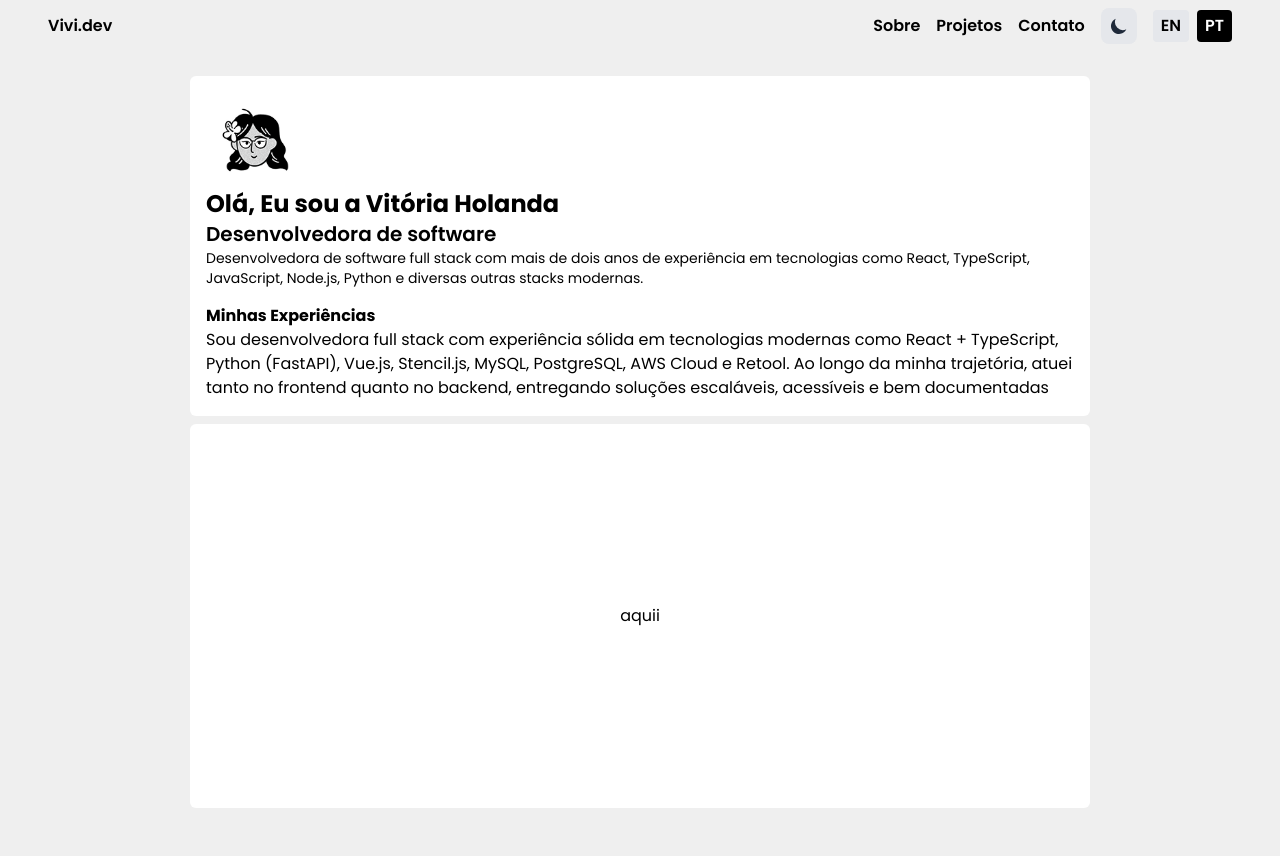
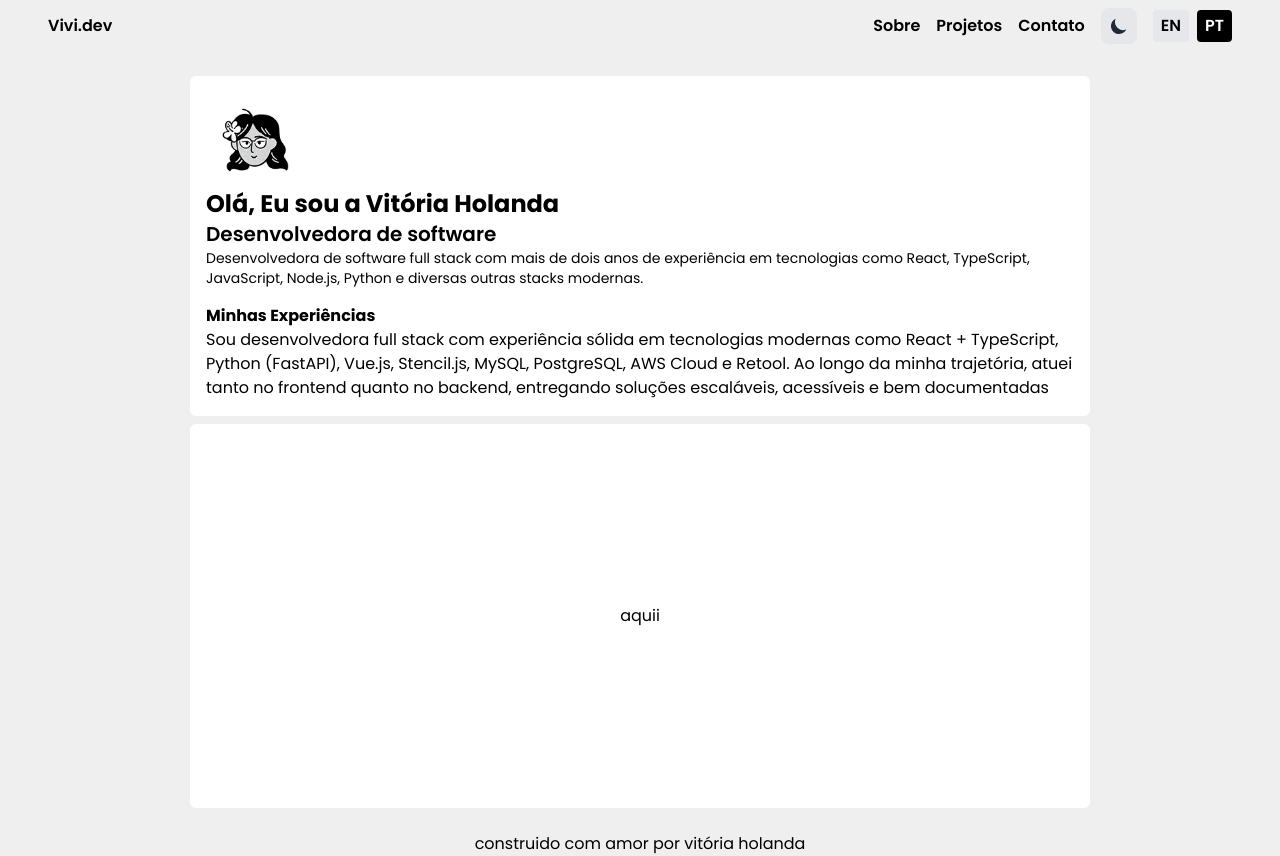
Before and after one commit to vitoriacst/vivi.dev, a Next.js app: page / in a window 1280 px wide. Before the commit the page ends 832 px from the top, so only its background shows below. Built offline with nearby package versions, Linux system fonts and the light colour scheme.

Commit message:
feat: :construction: adding the footer component

```diff
--- /dev/null
+++ b/src/app/components/Footer/Footer.tsx
@@ -0,0 +1,8 @@
+
+export default function Footer(){
+  return(
+    <footer>
+      construido com amor por vitória holanda
+    </footer>
+  )
+}
--- a/src/app/layout.tsx
+++ b/src/app/layout.tsx
@@ -1,5 +1,6 @@
 import type { Metadata } from "next";
 import { Geist, Geist_Mono } from "next/font/google";
+import Footer from "./components/Footer/Footer";
 import Header from "./components/Header/Header";
 import "./globals.css";
 import { Providers } from './providers';
@@ -15,8 +16,8 @@ const geistMono = Geist_Mono({
 });
 
 export const metadata: Metadata = {
-  title: "Create Next App",
-  description: "Generated by create next app",
+  title: "vivi.dev",
+  description: "building by vitória Holanda",
 };
 
 export default function RootLayout({
@@ -34,6 +35,7 @@ export default function RootLayout({
           <main>
             {children}
           </main>
+          <Footer/>
         </Providers>
       </body>
     </html>
```
